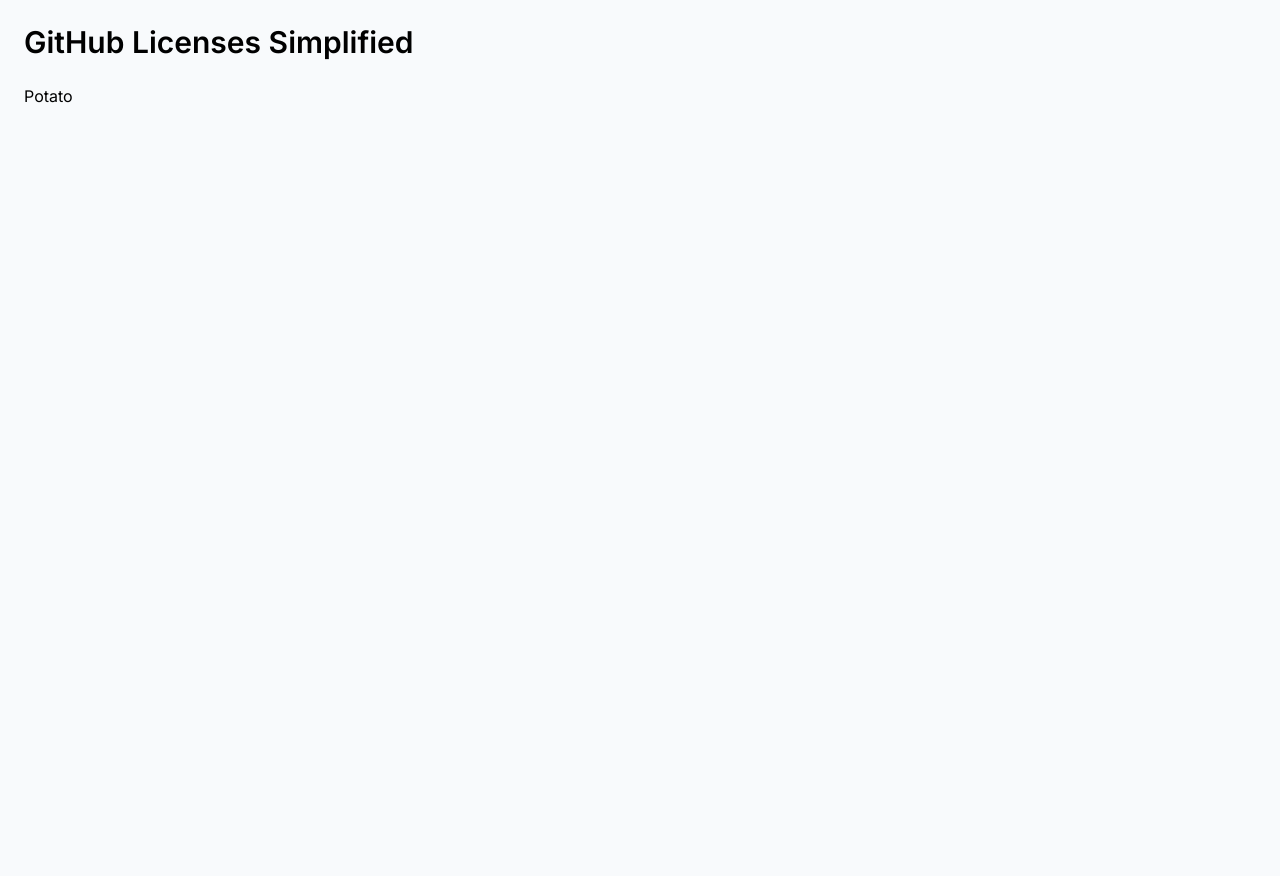
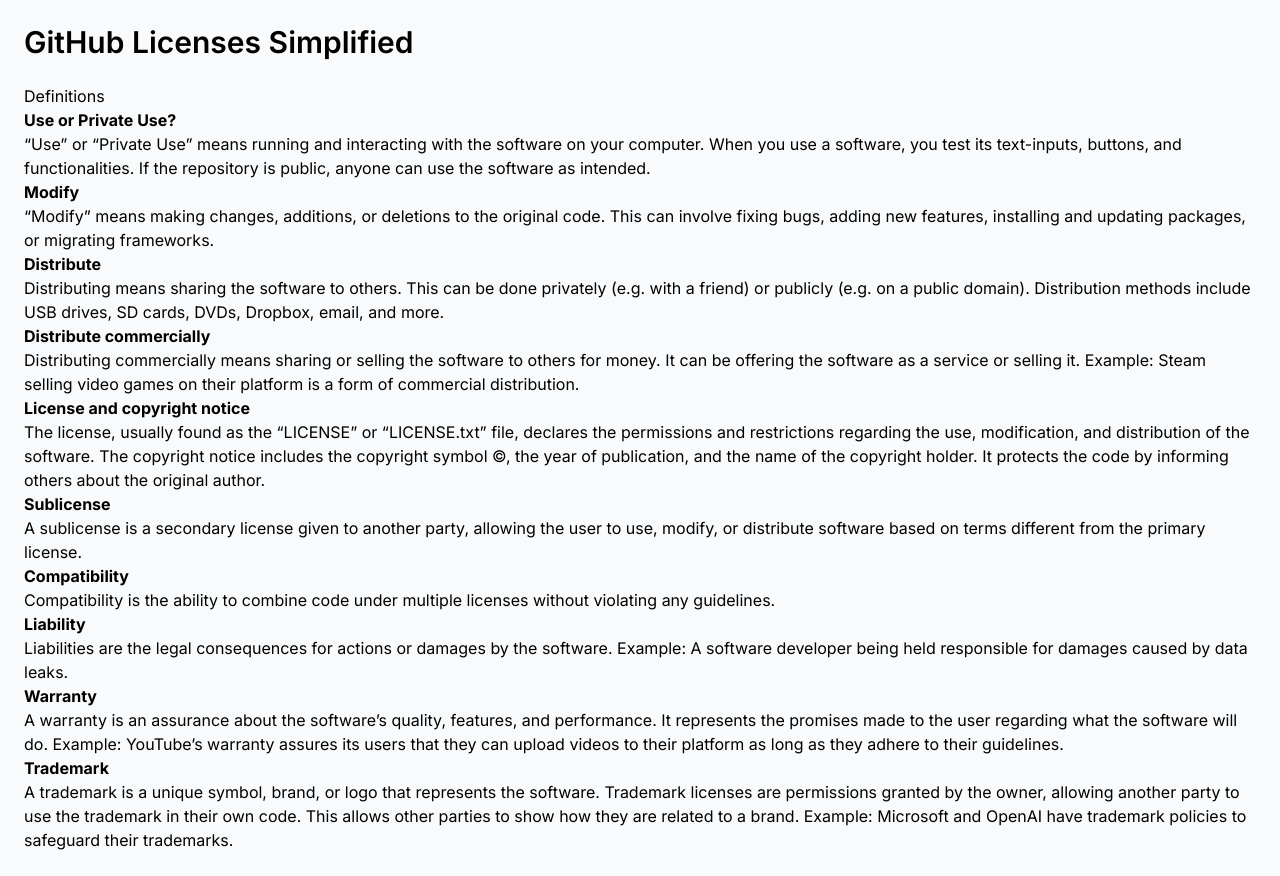
Before and after one commit to DaviZCodes/github-licenses-ranked, a Next.js app: page /definitions in a window 1280 px wide. Before the commit the page ends 800 px from the top, so only its background shows below. Built offline with nearby package versions, Linux system fonts and the light colour scheme.

Commit message:
definitions page

```diff
--- a/src/app/definitions/page.tsx
+++ b/src/app/definitions/page.tsx
@@ -4,7 +4,45 @@
     return (
       <main>
         <NavBar/>
-        <h1>Potato</h1>
+        <h1 className = "">Definitions</h1>
+        <div>
+          <h2 className = "font-bold">Use or Private Use?</h2>
+          “Use” or “Private Use” means running and interacting with the software on your computer.
+          When you use a software, you test its text-inputs, buttons, and functionalities. If the repository is public, anyone can use the software as intended.
+
+          <h2 className = "font-bold">Modify</h2>
+          “Modify” means making changes, additions, or deletions to the original code.
+          This can involve fixing bugs, adding new features, installing and updating packages, or migrating frameworks.
+
+          <h2 className = "font-bold">Distribute</h2>
+          Distributing means sharing the software to others. This can be done privately (e.g. with a friend) or publicly (e.g. on a public domain).
+          Distribution methods include USB drives, SD cards, DVDs, Dropbox, email, and more.
+
+          <h2 className = "font-bold">Distribute commercially</h2>
+          Distributing commercially means sharing or selling the software to others for money. It can be offering the software as a service or selling it.
+          Example: Steam selling video games on their platform is a form of commercial distribution.
+
+          <h2 className = "font-bold">License and copyright notice</h2>
+          The license, usually found as the “LICENSE” or “LICENSE.txt” file, declares the permissions and restrictions regarding the use, modification, and distribution of the software. The copyright notice includes the copyright symbol ©, the year of publication, and the name of the copyright holder. It protects the code by informing others about the original author.
+
+          <h2 className = "font-bold">Sublicense</h2>
+          A sublicense is a secondary license given to another party, allowing the user to use, modify, or distribute software based on terms different from the primary license.
+
+          <h2 className = "font-bold">Compatibility</h2>
+          Compatibility is the ability to combine code under multiple licenses without violating any guidelines.
+
+          <h2 className = "font-bold">Liability</h2>
+          Liabilities are the legal consequences for actions or damages by the software.
+          Example: A software developer being held responsible for damages caused by data leaks.
+
+          <h2 className = "font-bold">Warranty</h2>
+          A warranty is an assurance about the software’s quality, features, and performance. It represents the promises made to the user regarding what the software will do.
+          Example: YouTube’s warranty assures its users that they can upload videos to their platform as long as they adhere to their guidelines.
+
+          <h2 className = "font-bold">Trademark</h2>
+          A trademark is a unique symbol, brand, or logo that represents the software. Trademark licenses are permissions granted by the owner, allowing another party to use the trademark in their own code. This allows other parties to show how they are related to a brand.
+          Example: Microsoft and OpenAI have trademark policies to safeguard their trademarks.
+        </div>
       </main>
     )
   }
```
